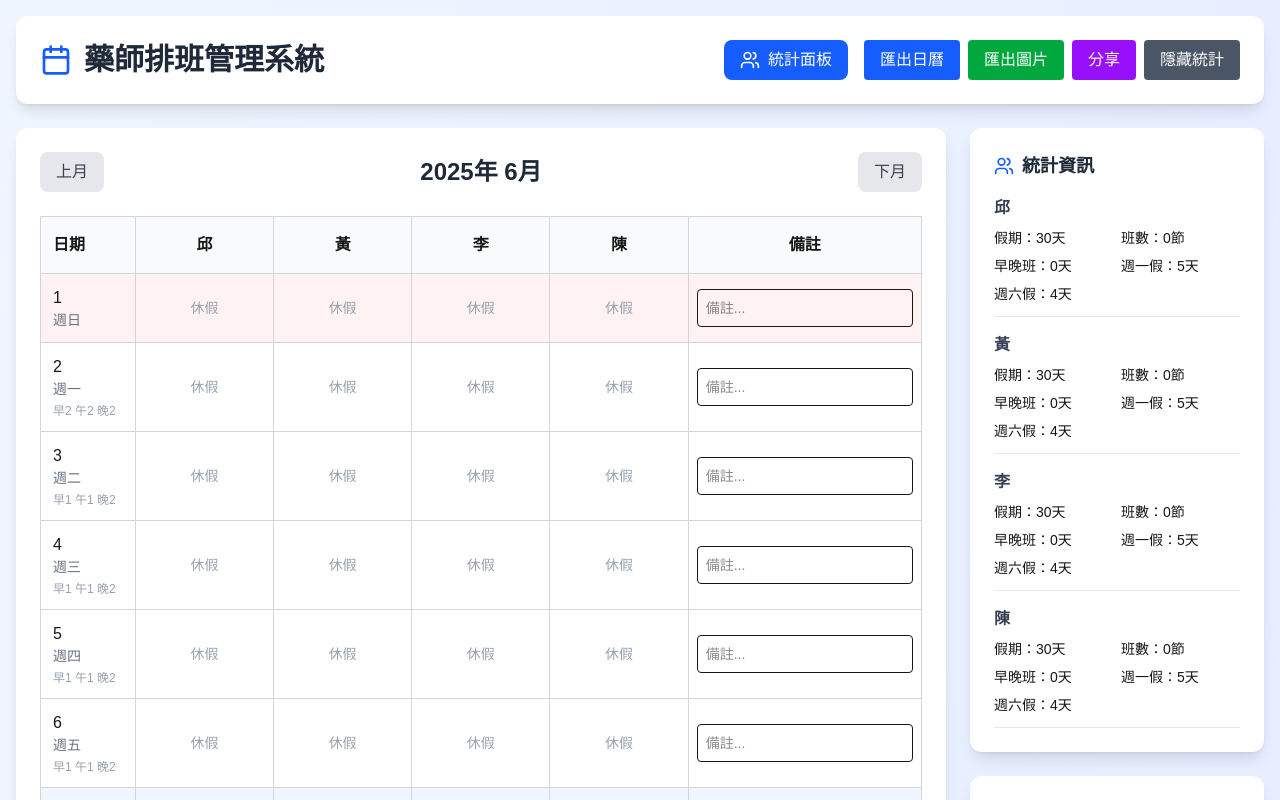
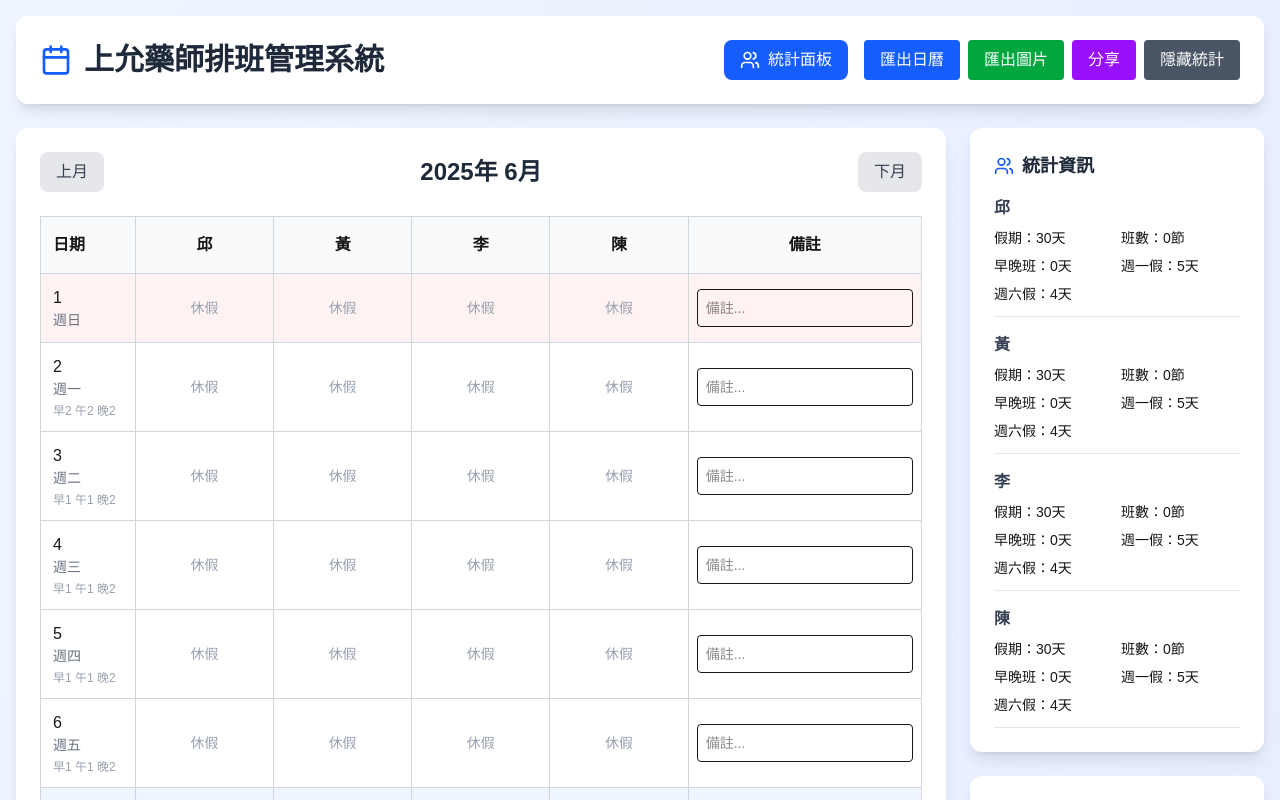
Before and after one commit to gkgff22/pharmacists-scheduler, a Next.js app: page / in a window 1280 px wide. Shown: the top 800 px of the page. Built offline with nearby package versions, Linux system fonts and the light colour scheme.

Commit message:
add sunwin title

```diff
--- a/src/components/schedule/ScheduleTable.tsx
+++ b/src/components/schedule/ScheduleTable.tsx
@@ -59,7 +59,7 @@ export const ScheduleTable = ({
             <div className="flex items-center gap-3">
               <Calendar className="text-blue-600" size={32} />
               <h1 className="text-3xl font-bold text-gray-800">
-                藥師排班管理系統
+                上允藥師排班管理系統
               </h1>
             </div>
             <div className="flex items-center gap-4">
```
